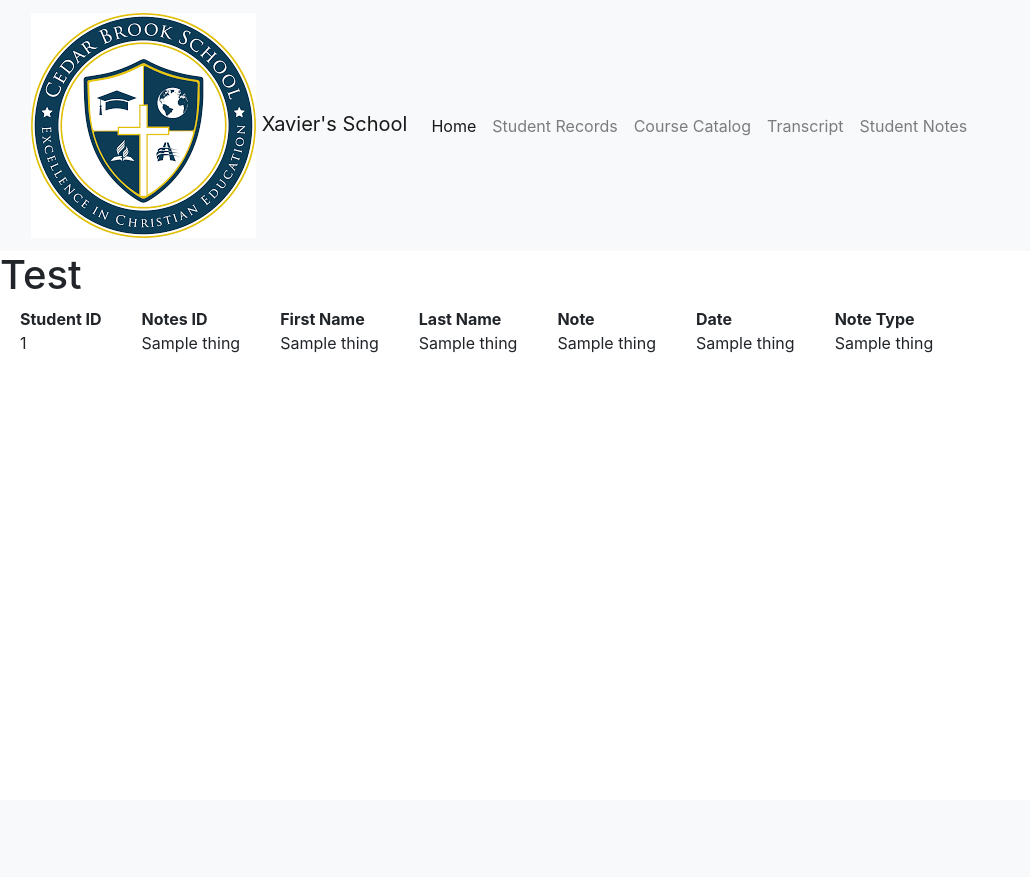
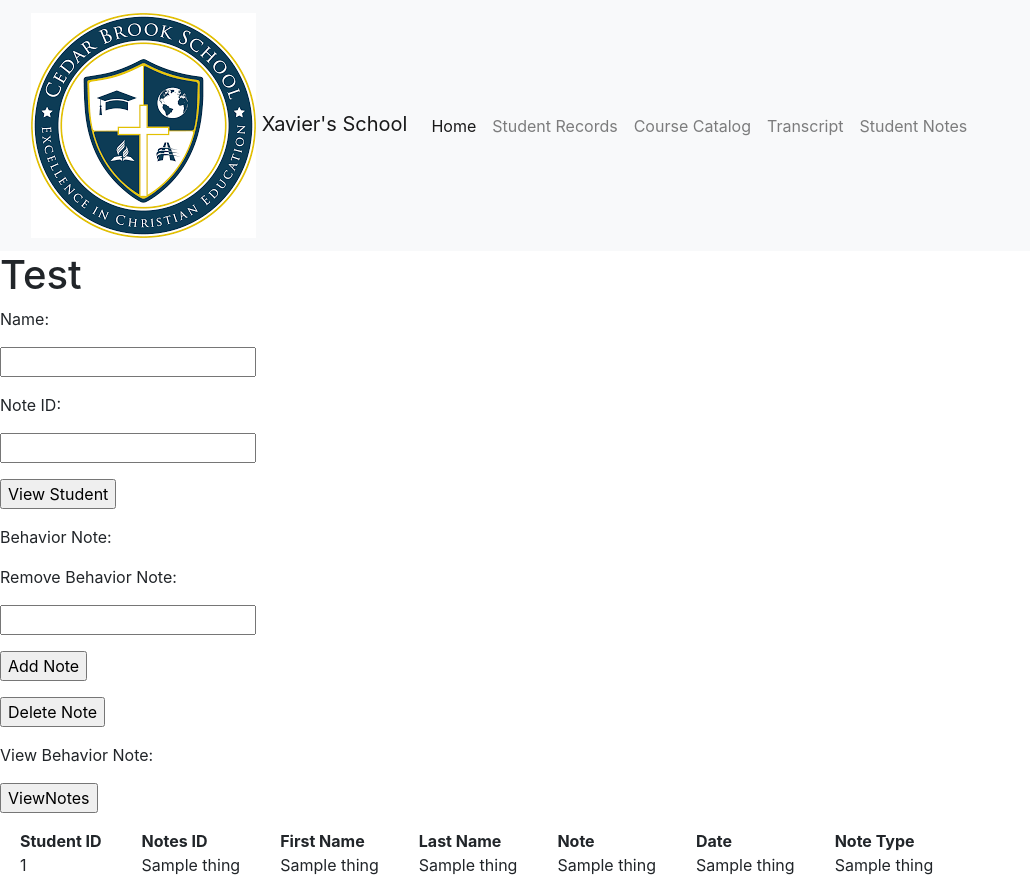
Before and after one commit to altaiiiir/Student-Roster-Website, a Flask app: template templates/studentNotes.html in a window 1280 px wide. Shown: the whole page, without its empty margins (0-1030 px from the left). Before the commit the page ends 353 px from the top, so only its background shows below. Run offline with Flask 2, Linux system fonts and the light colour scheme; the template is opened without the code that fills it: most values are stand-ins (such as "Sample title", 1, 10 or a date in 2020); some libraries are stand-ins or nearby versions.

Commit message:
delete note

```diff
--- a/templates/studentNotes.html
+++ b/templates/studentNotes.html
@@ -12,7 +12,20 @@
         padding:0 20px 0 20px;
     }
     </style>
+<form action="#" method="post">
+    <p> Name: </p> <p> <input type="text" name="nm" /></p>
+    <p> Note ID: </p> <p> <input type="text" name="NoteID" /></p>
+    <p><input type="submit" name="viewStudentName" value="View Student" /></p>
 
+    <p> Behavior Note: </p>   <p> Remove Behavior Note: </p>
+    <p> <input type="text" name="notes" /></p>
+    <p><input type="submit" name="add" value="Add Note" /></p> <p><input type="submit" name="delete" value="Delete Note" /></p>
+<!-- to add note we need student ID to delete note we need note id and student ID -->
+    <p> View Behavior Note: </p>
+    <p><input type="submit" name="viewNotes" value="ViewNotes" /></p>
+
+
+ </form>
 <table>
     <tr><th>Student ID </th>  <th>  Notes ID </th> <th> First Name</th> <th> Last Name</th> <th> Note</th> <th> Date </th> <th>  Note Type </th> </tr>
     {% for thing in things %}
```
